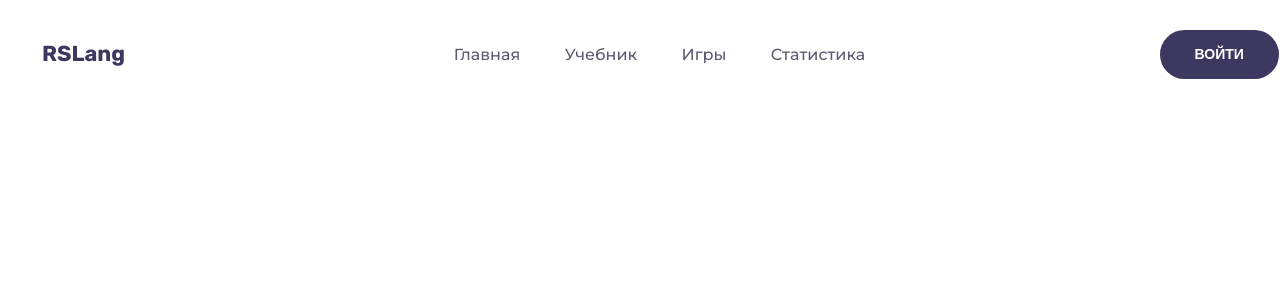
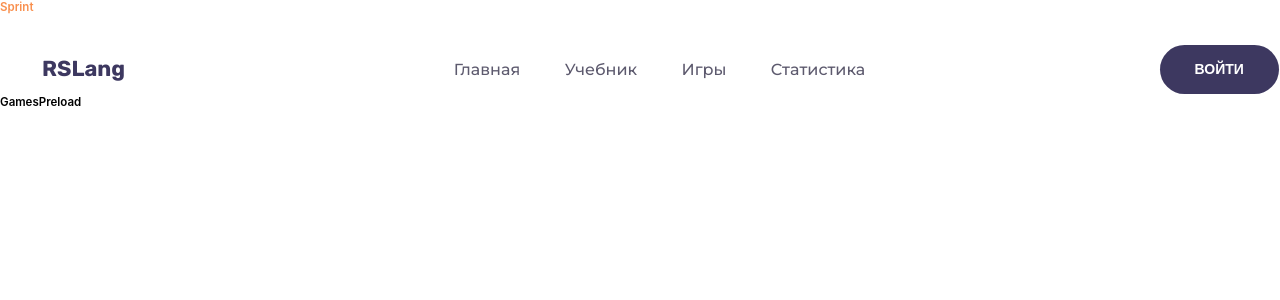
Before and after one commit to DzmitryRev/rslang, a React (Create React App) app: page /game in a window 1280 px wide. Shown: the top 300 px of the page. Built offline with nearby package versions, Linux system fonts and the light colour scheme.

Commit message:
feat: define preload page

```diff
--- a/src/App.tsx
+++ b/src/App.tsx
@@ -1,4 +1,4 @@
-import { Routes, Route } from 'react-router-dom';
+import { Routes, Route, Link } from 'react-router-dom';
 
 import Header from './components/header/Header';
 import { useAppSelector } from './hooks/storeHooks';
@@ -9,13 +9,14 @@ import Registration from './pages/registration/Registration';
 import MainPage from './components/mainPage/MainPage';
 import Textbook from './pages/textbook/Textbook';
 import Sprint from './pages/sprint/Sprint';
+import GamesPreload from './pages/games-preload/GamesPreload';
 
 function App() {
-
   const { isAuth } = useAppSelector((store) => store.user);
 
   return (
     <div className="App">
+      <Link to={'/sprint'} state={{ preload: true }}>Sprint</Link>
       <Header list="menu__listMainPage" isAuth={isAuth} />
       <Routes>
         <Route path="/" element={<MainPage />} />
@@ -23,6 +24,7 @@ function App() {
         <Route path="/login" element={<Login />} />
         <Route path="/registration" element={<Registration />} />
         <Route path="/sprint" element={<Sprint />} />
+        <Route path="/game" element={<GamesPreload />} />
       </Routes>
     </div>
   );
--- /dev/null
+++ b/src/pages/games-preload/GamesPreload.tsx
@@ -0,0 +1,6 @@
+
+export default function GamesPreload() {
+  return (
+    <div>GamesPreload</div>
+  );
+}
```
Also changed, not shown: src/pages/sprint/Sprint.tsx (+9 -1 lines), src/pages/games-preload/GamePreload.module.css (added).
